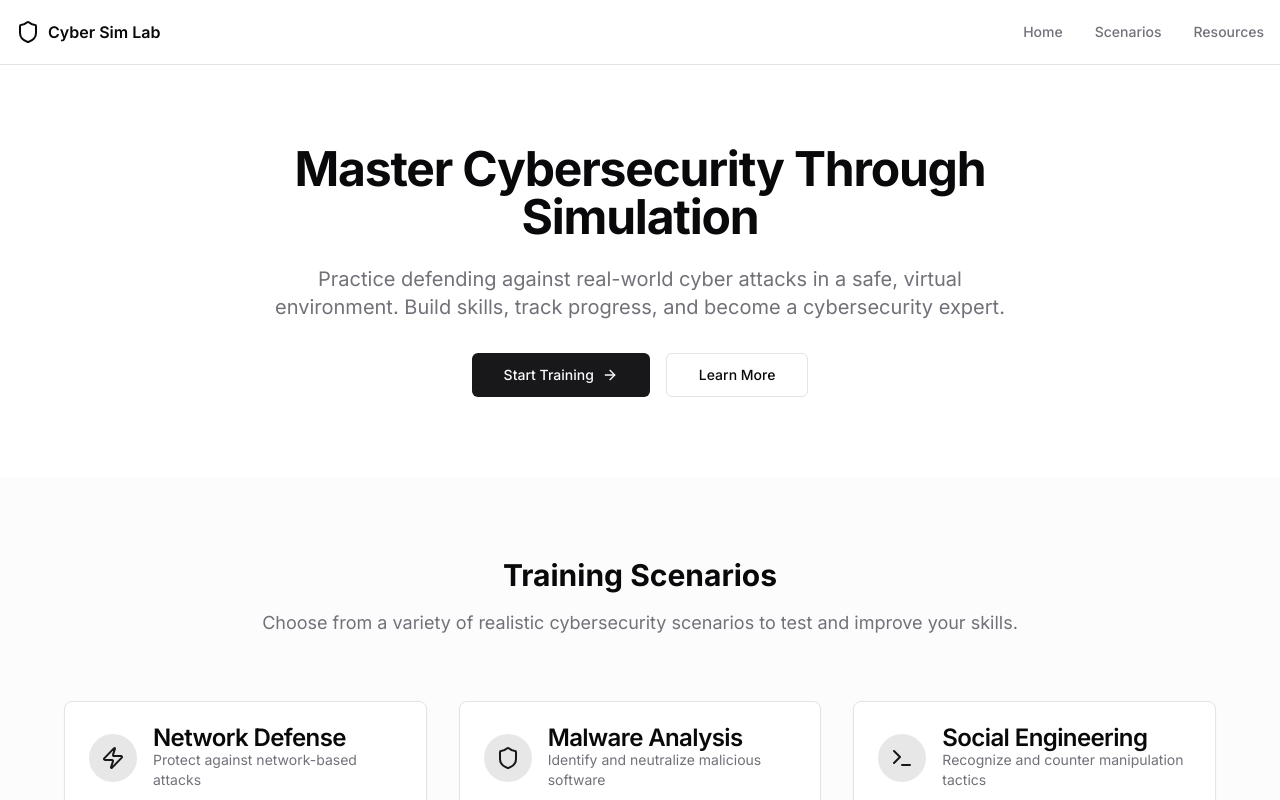
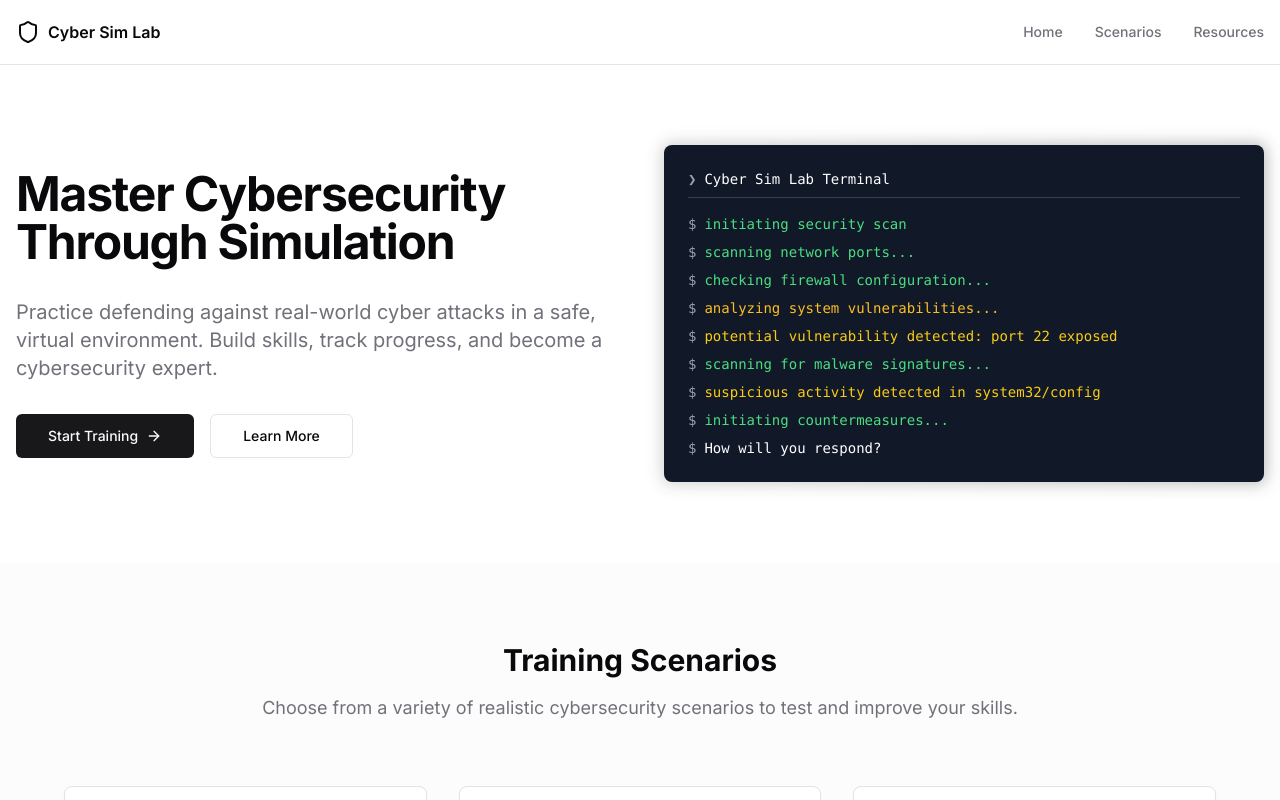
Before and after one commit to cursorboy/Cyber-Sim-Lab, a Next.js app: page / in a window 1280 px wide. Shown: the top 800 px of the page. Built offline with nearby package versions, Linux system fonts and the light colour scheme.

Commit message:
time to send to testers

```diff
--- a/app/page.tsx
+++ b/app/page.tsx
@@ -1,39 +1,49 @@
 import Link from "next/link"
 import { ArrowRight, Shield, Terminal, Zap } from "lucide-react"
-
 import { Button } from "@/components/ui/button"
 import { Card, CardContent, CardDescription, CardFooter, CardHeader, CardTitle } from "@/components/ui/card"
+import TerminalWrapper from "@/components/TerminalWrapper"
 
 export default function Home() {
   return (
     <div className="min-h-screen flex flex-col">
       <main className="flex-1">
+        {/* Hero Section */}
         <section className="py-20">
           <div className="container mx-auto px-4">
-            <div className="max-w-3xl mx-auto text-center">
-              <h1 className="text-4xl sm:text-5xl font-bold tracking-tight mb-6">
-                Master Cybersecurity Through Simulation
+            <div className="grid grid-cols-1 lg:grid-cols-2 gap-12 items-center">
+              {/* Left side - Content */}
+              <div className="space-y-8">
+                <h1 className="text-5xl font-bold tracking-tight">
+                  Master Cybersecurity<br />
+                  Through Simulation
                 </h1>
-              <p className="text-xl text-muted-foreground mb-8">
-                Practice defending against real-world cyber attacks in a safe, virtual environment. Build skills,
-                track progress, and become a cybersecurity expert.
+                <p className="text-xl text-muted-foreground">
+                  Practice defending against real-world cyber attacks in a safe,
+                  virtual environment. Build skills, track progress, and become a
+                  cybersecurity expert.
                 </p>
-              <div className="flex gap-4 justify-center">
+                <div className="flex gap-4">
                   <Link href="/scenarios">
                     <Button size="lg" className="gap-2">
                       Start Training <ArrowRight className="h-5 w-5" />
                     </Button>
                   </Link>
-                <Link href="/resources">
+                  <Link href="/about">
                     <Button variant="outline" size="lg">
                       Learn More
                     </Button>
                   </Link>
                 </div>
               </div>
+
+              {/* Right side - Terminal */}
+              <TerminalWrapper />
+            </div>
           </div>
         </section>
 
+        {/* Training Scenarios Section */}
         <section className="py-20 bg-muted/30">
           <div className="container mx-auto px-4">
             <div className="max-w-3xl mx-auto text-center mb-16">
--- /dev/null
+++ b/components/TerminalSimulation.tsx
@@ -0,0 +1,45 @@
+import React, { useEffect, useState } from 'react';
+
+const TerminalSimulation = () => {
+  const [currentLine, setCurrentLine] = useState(0);
+
+  const terminalLines = [
+    { text: 'initiating security scan', color: 'text-green-400' },
+    { text: 'scanning network ports...', color: 'text-green-400' },
+    { text: 'checking firewall configuration...', color: 'text-green-400' },
+    { text: 'analyzing system vulnerabilities...', color: 'text-amber-400' },
+    { text: 'potential vulnerability detected: port 22 exposed', color: 'text-yellow-400' },
+    { text: 'scanning for malware signatures...', color: 'text-green-400' },
+    { text: 'suspicious activity detected in system32/config', color: 'text-yellow-400' },
+    { text: 'initiating countermeasures...', color: 'text-green-400' },
+    { text: 'How will you respond?', color: 'text-white' },
+  ];
+
+  useEffect(() => {
+    if (currentLine < terminalLines.length - 1) {
+      const timer = setTimeout(() => {
+        setCurrentLine(prev => prev + 1);
+      }, 500);
+      return () => clearTimeout(timer);
+    }
+  }, [currentLine]);
+
+  return (
+    <div className="bg-gray-900 rounded-lg p-6 font-mono text-sm">
+      <div className="flex items-center mb-4 border-b border-gray-700 pb-2">
+        <span className="text-gray-400">❯</span>
+        <span className="ml-2 text-white">Cyber Sim Lab Terminal</span>
+      </div>
+      <div className="space-y-2">
+        {terminalLines.slice(0, currentLine + 1).map((line, index) => (
+          <div key={index} className="flex items-start">
+            <span className="text-gray-400 mr-2">$</span>
+            <span className={line.color}>{line.text}</span>
+          </div>
+        ))}
+      </div>
+    </div>
+  );
+};
+
+export default TerminalSimulation;
--- /dev/null
+++ b/components/TerminalWrapper.tsx
@@ -0,0 +1,18 @@
+'use client';
+
+import dynamic from 'next/dynamic';
+
+const TerminalSimulation = dynamic(() => import('./TerminalSimulation'), {
+  ssr: false
+});
+
+export default function TerminalWrapper() {
+  return (
+    <div className="relative">
+      <div className="absolute -inset-0.5 bg-gradient-to-r from-primary/20 to-primary/30 rounded-lg blur"></div>
+      <div className="relative">
+        <TerminalSimulation />
+      </div>
+    </div>
+  );
+}
```
Lines whose indentation alone changed are shown as unchanged.
